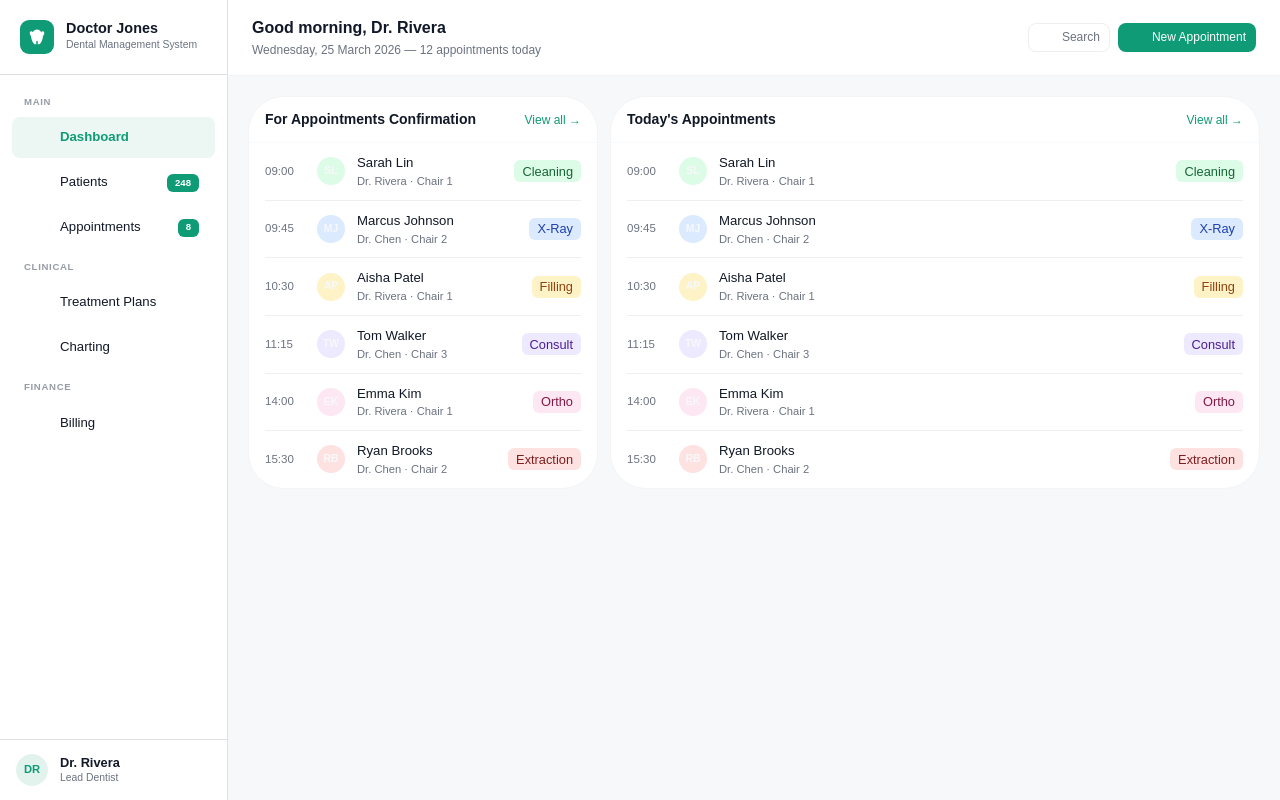
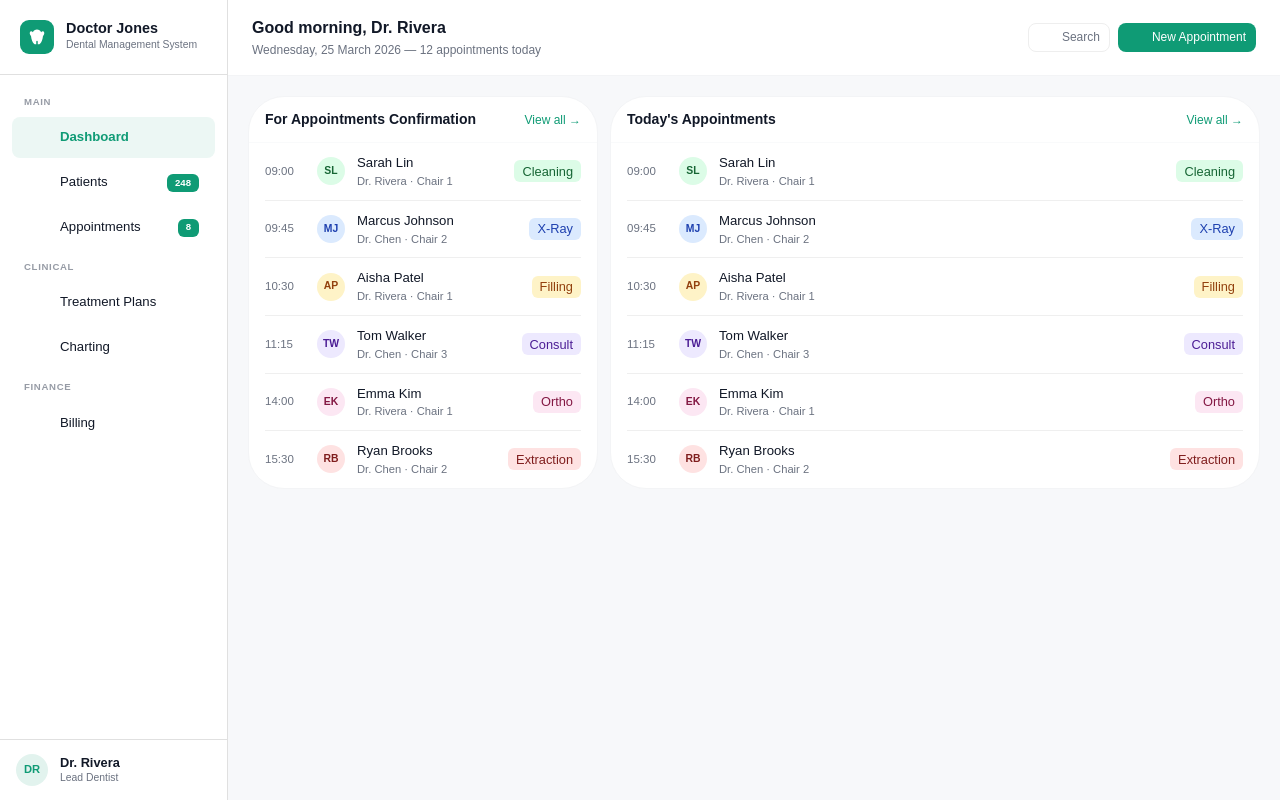
Before and after one commit to ChristianJohnRoa07/DentalManagement.UI, a React (Vite) app: page / in a window 1280 px wide. Built offline with nearby package versions, Linux system fonts and the light colour scheme; some icons are missing.

Commit message:
Implement avatar treatment color

```diff
--- a/src/interface/Dashboard/components/Appointments.tsx
+++ b/src/interface/Dashboard/components/Appointments.tsx
@@ -46,7 +46,7 @@ function Appointments({ appointments }: AppointmentProps) {
                             <Avatar sx={{
                                 width: 28, height: 28, fontSize: "0.65rem", fontWeight: 600,
                                 bgcolor: treatmentColor.bgcolor,
-                                color: treatmentColor.color
+                                color: treatmentColor.textColor
                             }}>
                                 {appt.initials}
                             </Avatar>
--- a/src/interface/Dashboard/components/ReservedPatients.tsx
+++ b/src/interface/Dashboard/components/ReservedPatients.tsx
@@ -45,7 +45,7 @@ function ReservePatients({ appointments }: AppointmentProps) {
                             <Avatar sx={{
                                 width: 28, height: 28, fontSize: "0.65rem", fontWeight: 600,
                                 bgcolor: treatmentColor.bgcolor,
-                                color: treatmentColor.color
+                                color: treatmentColor.textColor
                             }}>
                                 {appt.initials}
                             </Avatar>
```
